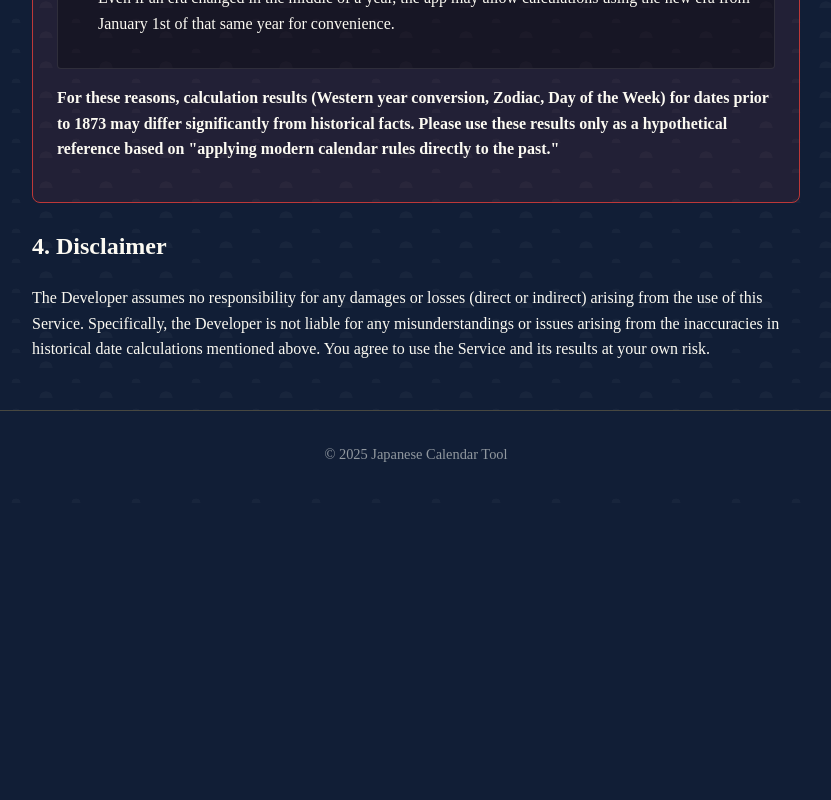
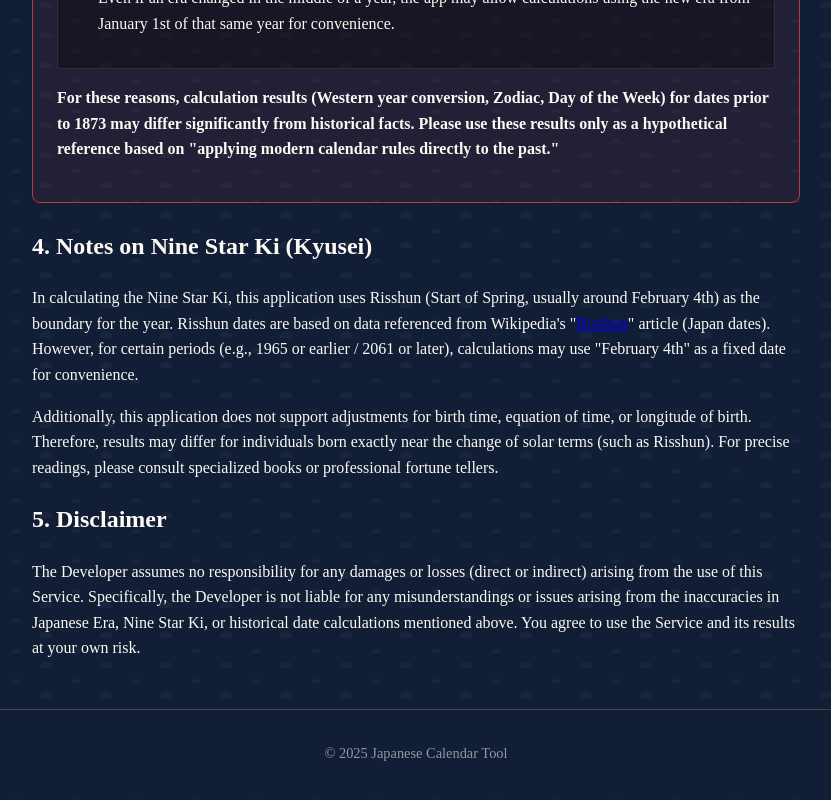
Before and after one commit to ken-mro/japanese-calendar-tool, a Next.js app: page /terms in a window 1280 px wide. Shown: the part 1072-1872 px from the top of the page, without its empty margins (224-1055 px from the left). Before the commit the page ends 1578 px from the top, so only its background shows below. Built offline with nearby package versions, Linux system fonts and the light colour scheme.

Commit message:
feat: update terms page

```diff
--- a/src/app/terms/page.tsx
+++ b/src/app/terms/page.tsx
@@ -21,9 +21,7 @@ export default function TermsPage() {
         {language === "ja" ? (
           <div className="terms-content">
             <h1>利用規約</h1>
-            <p className="last-updated">
-              最終更新日: {new Date().toLocaleDateString("ja-JP")}
-            </p>
+            <p className="last-updated">最終更新日: 2026年1月3日</p>
 
             <section>
               <h2>1. はじめに</h2>
@@ -127,10 +125,33 @@ export default function TermsPage() {
             </section>
 
             <section>
-              <h2>4. 免責事項</h2>
+              <h2>4. 九星気学（九星）に関する注意事項</h2>
+              <p>
+                九星の計算において、本アプリでは立春（通常2月4日頃）を年の区切りとして採用しています。
+                なお、立春の日付データは、Wikipedia「
+                <a
+                  href="https://ja.wikipedia.org/wiki/%E7%AB%8B%E6%98%A5"
+                  target="_blank"
+                  rel="noopener noreferrer"
+                  style={{ textDecoration: "underline" }}
+                >
+                  立春
+                </a>
+                」の記載（日本における日時）を参考にしています。
+                ただし、1965年以前または2061年以降などの一部の期間については、便宜上「2月4日」を一律で立春として計算を行っています。
+              </p>
+              <p>
+                また、本アプリは出生時間、均時差、出生地の経度による補正機能を有していません。
+                そのため、節入りの日時（立春など）の直前直後に生まれた方については、正確な鑑定結果と異なる場合があります。
+                精密な鑑定が必要な場合は、専門の書籍や鑑定士にご相談ください。
+              </p>
+            </section>
+
+            <section>
+              <h2>5. 免責事項</h2>
               <p>
                 開発者は、本サービスの利用に起因して利用者に生じたあらゆる損害（直接的、間接的を問わず）について、一切の責任を負いません。
-                特に、前項で述べた和暦や歴史的日付の計算における不正確さに起因する誤解や問題についても、開発者は責任を負いかねます。
+                特に、前項などで述べた和暦、九星、歴史的日付の計算における不正確さに起因する誤解や問題についても、開発者は責任を負いかねます。
                 利用者は、本サービスの結果を自己の責任において利用することに同意するものとします。
               </p>
             </section>
@@ -138,9 +159,7 @@ export default function TermsPage() {
         ) : (
           <div className="terms-content">
             <h1>Terms of Service</h1>
-            <p className="last-updated">
-              Last Updated: {new Date().toLocaleDateString("en-US")}
-            </p>
+            <p className="last-updated">Last Updated: January 3, 2026</p>
 
             <section>
               <h2>1. Introduction</h2>
@@ -262,14 +281,43 @@ export default function TermsPage() {
             </section>
 
             <section>
-              <h2>4. Disclaimer</h2>
+              <h2>4. Notes on Nine Star Ki (Kyusei)</h2>
+              <p>
+                In calculating the Nine Star Ki, this application uses Risshun
+                (Start of Spring, usually around February 4th) as the boundary
+                for the year. Risshun dates are based on data referenced from
+                Wikipedia&apos;s &quot;
+                <a
+                  href="https://ja.wikipedia.org/wiki/%E7%AB%8B%E6%98%A5"
+                  target="_blank"
+                  rel="noopener noreferrer"
+                  style={{ textDecoration: "underline" }}
+                >
+                  Risshun
+                </a>
+                &quot; article (Japan dates). However, for certain periods
+                (e.g., 1965 or earlier / 2061 or later), calculations may use
+                &quot;February 4th&quot; as a fixed date for convenience.
+              </p>
+              <p>
+                Additionally, this application does not support adjustments for
+                birth time, equation of time, or longitude of birth. Therefore,
+                results may differ for individuals born exactly near the change
+                of solar terms (such as Risshun). For precise readings, please
+                consult specialized books or professional fortune tellers.
+              </p>
+            </section>
+
+            <section>
+              <h2>5. Disclaimer</h2>
               <p>
                 The Developer assumes no responsibility for any damages or
                 losses (direct or indirect) arising from the use of this
                 Service. Specifically, the Developer is not liable for any
                 misunderstandings or issues arising from the inaccuracies in
-                historical date calculations mentioned above. You agree to use
-                the Service and its results at your own risk.
+                Japanese Era, Nine Star Ki, or historical date calculations
+                mentioned above. You agree to use the Service and its results at
+                your own risk.
               </p>
             </section>
           </div>
```
